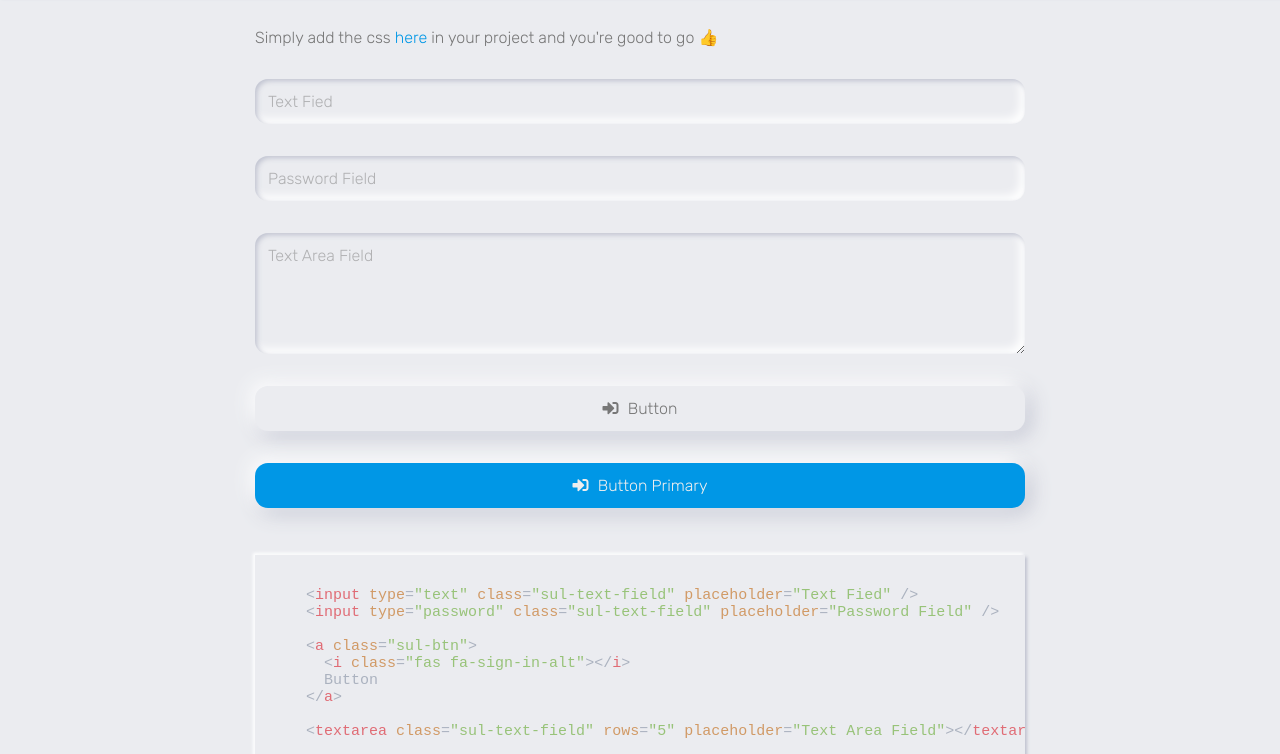
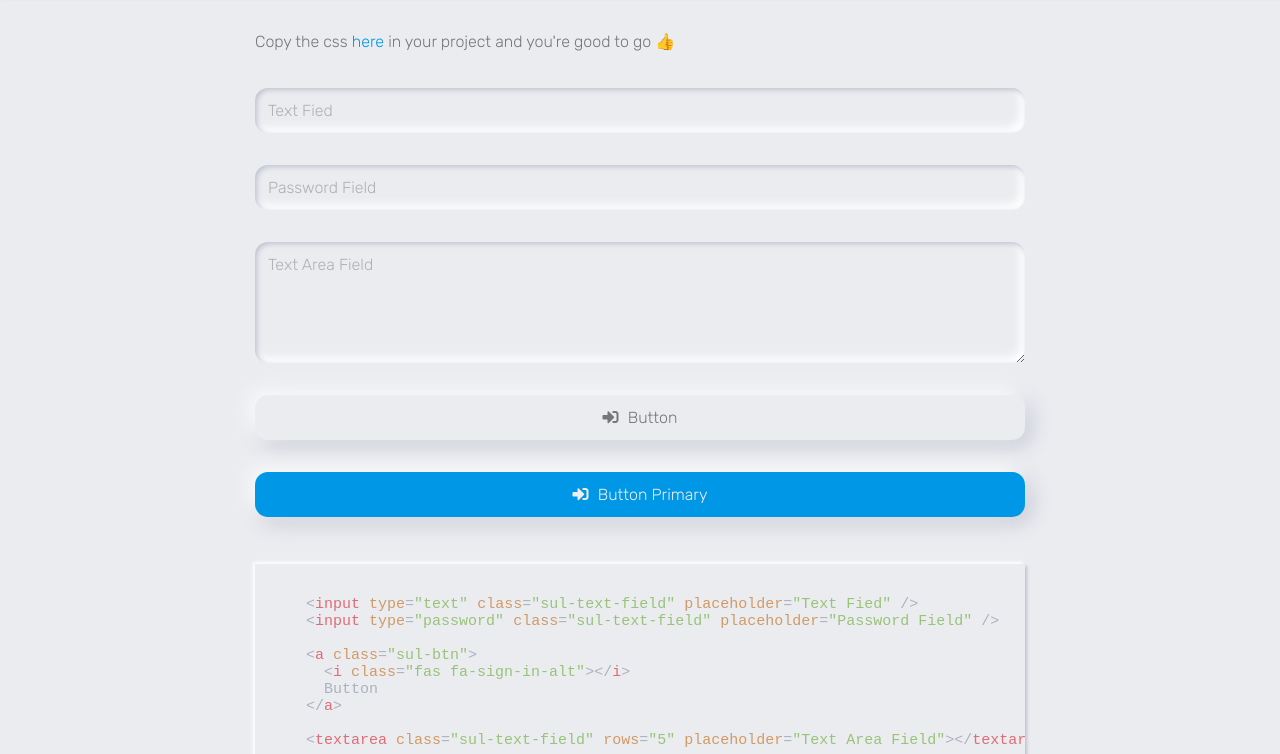
Before and after one commit to katendeglory/soft-ui-library, a website: page index.html in a window 1280 px wide. Shown: the part 68-822 px from the top of the page. Drawn offline with nearby package versions, Linux system fonts and the light colour scheme.

Commit message:
initial commit

```diff
--- a/index.html
+++ b/index.html
@@ -24,7 +24,7 @@
     </div>
   </header>
 
-  <p>Simply add the css
+  <p style="line-height: 1.75rem;">Copy the css
     <a href="css/neumorphism-ui.css" class="sul-link" target="_blank">here</a> in your project and you're good to go 👍
   </p>
 
```
